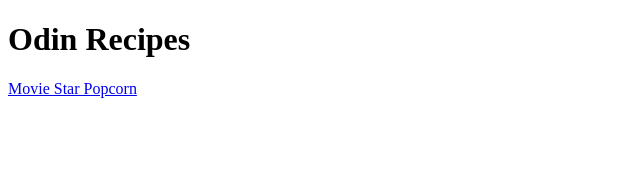
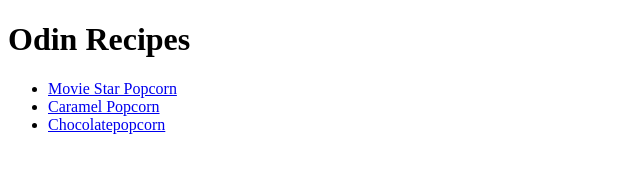
Before and after one commit to Popcornisawesome1/odin-recipes, a plain HTML site: page index.html in a window 1280 px wide. Shown: the whole page, without its empty margins (0-640 px from the left). Drawn offline with Linux system fonts and the light colour scheme.

Commit message:
You can jump to all 3 different recipes

```diff
--- a/index.html
+++ b/index.html
@@ -6,6 +6,10 @@
     </head>
     <body>
         <h1>Odin Recipes</h1>
-        <a href="recipes/moviestarpopcorn.html">Movie Star Popcorn</a>
+        <ul>
+            <li><a href="recipes/moviestarpopcorn.html">Movie Star Popcorn</a></li>
+            <li><a href="recipes/caramelpopcorn.html">Caramel Popcorn</a></li>
+            <li><a href="recipes/chocolatepopcorn.html">Chocolatepopcorn</a></li>
+        </ul>
     </body>
 </html>
```
